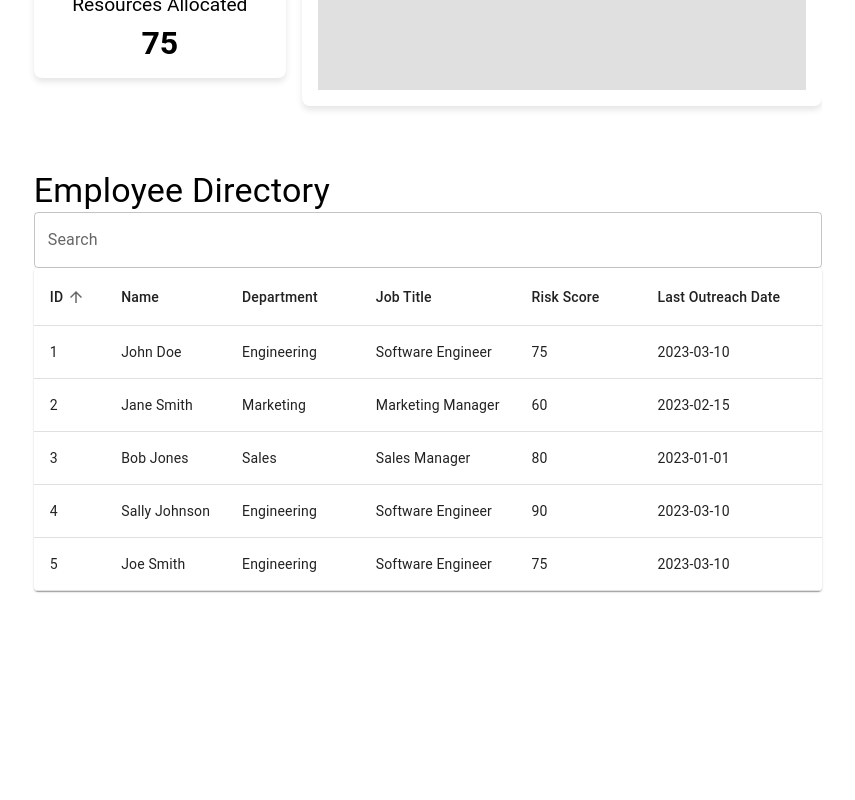
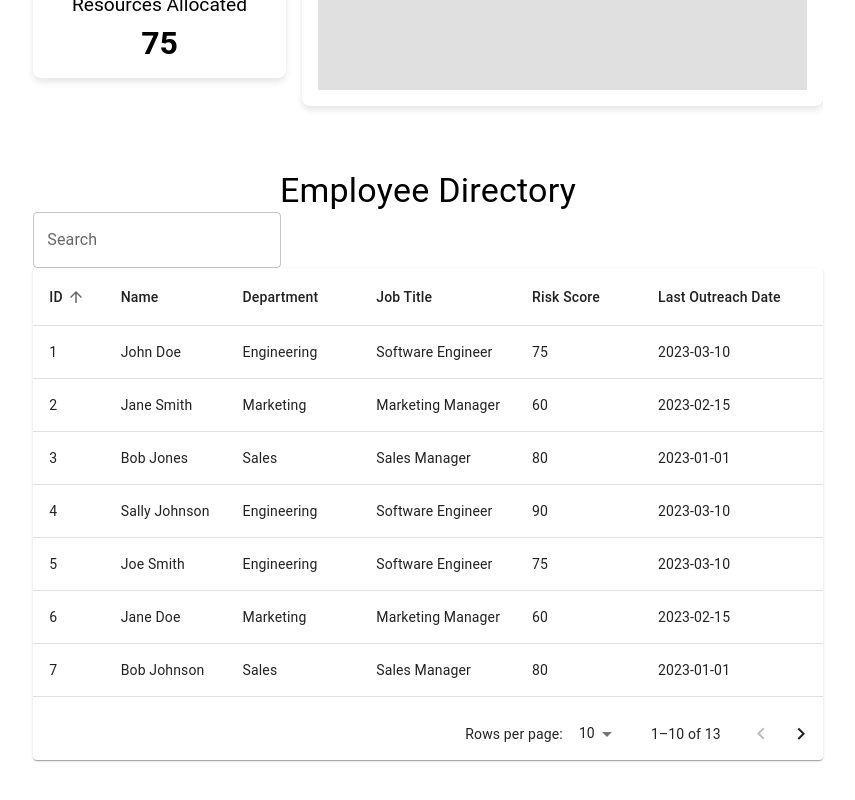
Before and after one commit to dunncw/VA_model_frontend_codux, a React (Create React App) app: page /#/ in a window 1280 px wide. Shown: the part 414-1214 px from the top of the page, without its empty margins (212-1067 px from the left). Before the commit the page ends 1069 px from the top, so only its background shows below. Built offline with nearby package versions, Linux system fonts and the light colour scheme.

Commit message:
major updates to table

```diff
--- a/src/_codux/boards/app/app.board.tsx
+++ b/src/_codux/boards/app/app.board.tsx
@@ -5,8 +5,8 @@ export default createBoard({
     name: 'App',
     Board: () => <App key={null} />,
     environmentProps: {
-        windowWidth: 1174,
-        canvasWidth: 1510,
+        windowWidth: 1024,
+        canvasWidth: 1038,
         windowHeight: 768,
         canvasHeight: 939,
     },
--- a/src/pages/EmployeeDirectory/EmployeeDirectory.module.scss
+++ b/src/pages/EmployeeDirectory/EmployeeDirectory.module.scss
@@ -6,21 +6,15 @@
 
 .title {
   margin-bottom: 2rem;
+  text-align: center;
 }
 
 .searchBar {
-  margin-bottom: 1rem;
-  width: 100%;
-}
-
-.table {
-  min-width: 650px;
+  display: flex;
+  justify-content: flex-end;
+  margin-bottom: 2rem;
 }
 
 .table th {
   font-weight: bold;
 }
-
-.table tr:hover {
-  background-color: rgba(0, 0, 0, 0.05);
-}
--- a/src/pages/EmployeeDirectory/EmployeeDirectory.tsx
+++ b/src/pages/EmployeeDirectory/EmployeeDirectory.tsx
@@ -1,5 +1,5 @@
 import React, { useState, useEffect } from 'react';
-import { Container, Typography, Table, TableBody, TableCell, TableContainer, TableHead, TableRow, Paper, TextField, TableSortLabel } from '@mui/material';
+import { Container, Typography, Table, TableBody, TableCell, TableContainer, TableHead, TableRow, Paper, TextField, TableSortLabel, TablePagination } from '@mui/material';
 import { useNavigate } from 'react-router-dom';
 import styles from './EmployeeDirectory.module.scss';
 
@@ -20,6 +20,18 @@ const EmployeeDirectory: React.FC = () => {
   const [sortColumn, setSortColumn] = useState('id');
   const [sortOrder, setSortOrder] = useState<SortOrder>('asc');
   const navigate = useNavigate();
+
+  const [page, setPage] = useState(0);
+  const [rowsPerPage, setRowsPerPage] = useState(10);
+
+  const handleChangePage = (event: unknown, newPage: number) => {
+    setPage(newPage);
+  };
+
+  const handleChangeRowsPerPage = (event: React.ChangeEvent<HTMLInputElement>) => {
+    setRowsPerPage(+event.target.value);
+    setPage(0);
+  };
 
   useEffect(() => {
     const fetchedEmployees: Employee[] = [
@@ -58,6 +70,70 @@ const EmployeeDirectory: React.FC = () => {
       {
         id: 5,
         name: 'Joe Smith',
+        department: 'Engineering',
+        jobTitle: 'Software Engineer',
+        riskScore: 75,
+        lastOutreachDate: '2023-03-10',
+      },
+      {
+        id: 6,
+        name: 'Jane Doe',
+        department: 'Marketing',
+        jobTitle: 'Marketing Manager',
+        riskScore: 60,
+        lastOutreachDate: '2023-02-15',
+      },
+      {
+        id: 7,
+        name: 'Bob Johnson',
+        department: 'Sales',
+        jobTitle: 'Sales Manager',
+        riskScore: 80,
+        lastOutreachDate: '2023-01-01',
+      },
+      {
+        id: 8,
+        name: 'Sally Jones',
+        department: 'Engineering',
+        jobTitle: 'Software Engineer',
+        riskScore: 90,
+        lastOutreachDate: '2023-03-10',
+      },
+      {
+        id: 9,
+        name: 'Joe Doe',
+        department: 'Engineering',
+        jobTitle: 'Software Engineer',
+        riskScore: 75,
+        lastOutreachDate: '2023-03-10',
+      },
+      {
+        id: 10,
+        name: 'Jane Johnson',
+        department: 'Marketing',
+        jobTitle: 'Marketing Manager',
+        riskScore: 60,
+        lastOutreachDate: '2023-02-15',
+      },
+      {
+        id: 11,
+        name: 'Bob Smith',
+        department: 'Sales',
+        jobTitle: 'Sales Manager',
+        riskScore: 80,
+        lastOutreachDate: '2023-01-01',
+      },
+      {
+        id: 12,
+        name: 'Sally Smith',
+        department: 'Engineering',
+        jobTitle: 'Software Engineer',
+        riskScore: 90,
+        lastOutreachDate: '2023-03-10',
+      },
+      {
+        id: 13,
+        name: 'Joe Jones',
         department: 'Engineering',
         jobTitle: 'Software Engineer',
         riskScore: 75,
@@ -103,6 +179,8 @@ const EmployeeDirectory: React.FC = () => {
     }
   });
 
+  const paginatedEmployees = sortedEmployees.slice(page * rowsPerPage, (page * rowsPerPage) + rowsPerPage);
+
 
   return (
     <Container maxWidth="lg" className={styles.employeeDirectory}>
@@ -120,8 +198,9 @@ const EmployeeDirectory: React.FC = () => {
         value={searchTerm}
         onChange={(e) => setSearchTerm(e.target.value)}
       />
-      <TableContainer component={Paper}>
-        <Table>
+      <Paper sx={{ width: '100%', overflow: 'hidden' }}>
+        <TableContainer sx={{ maxHeight: 440 }}>
+          <Table stickyHeader aria-label="sticky table">
           <TableHead>
             <TableRow>
               {[
@@ -155,12 +234,11 @@ const EmployeeDirectory: React.FC = () => {
             </TableRow>
           </TableHead>
           <TableBody>
-            {sortedEmployees.map((employee) => (
+            {paginatedEmployees.map((employee) => (
               <TableRow
                 key={employee.id}
                 onClick={() => handleRowClick(employee.id)}
-                style={{ cursor: 'pointer' }}
-              >
+                style={{ cursor: 'pointer' }}>
                 <TableCell>{employee.id}</TableCell>
                 <TableCell>{employee.name}</TableCell>
                 <TableCell>{employee.department}</TableCell>
@@ -170,8 +248,18 @@ const EmployeeDirectory: React.FC = () => {
               </TableRow>
             ))}
           </TableBody>
-        </Table>
-      </TableContainer>
+          </Table>
+        </TableContainer>
+        <TablePagination
+        rowsPerPageOptions={[10, 25, 100]}
+        component="div"
+        count={sortedEmployees.length}
+        rowsPerPage={rowsPerPage}
+        page={page}
+        onPageChange={handleChangePage}
+        onRowsPerPageChange={handleChangeRowsPerPage}
+      />
+      </Paper>
     </Container>
   );
 };
```
